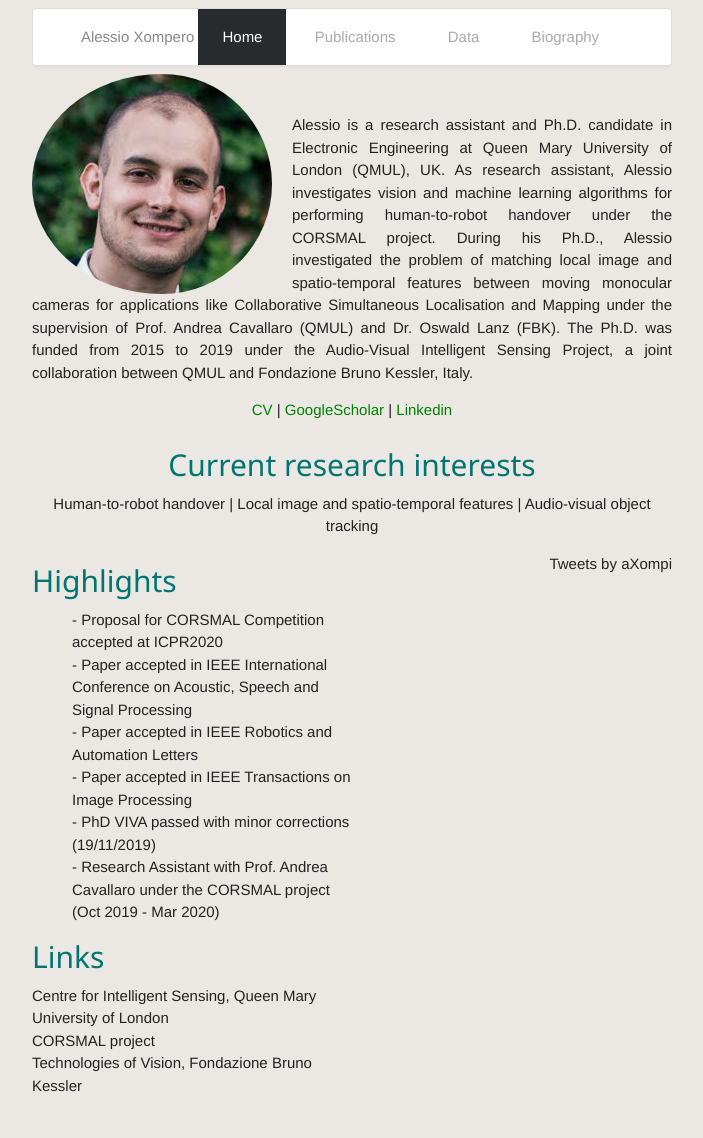
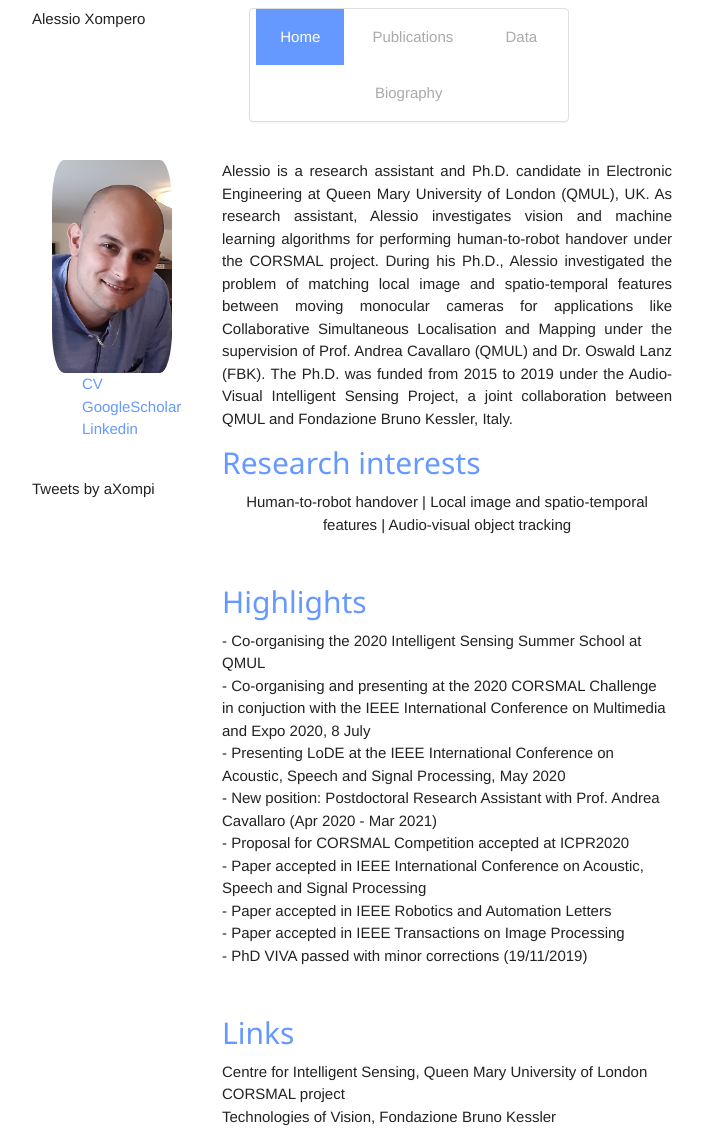
Before and after one commit to kerolex/kerolex.github.io, a PHP site: page / in a window 1280 px wide. Shown: the whole page, without its empty margins (288-991 px from the left). Before the commit the page ends 1092 px from the top, so only its background shows below. Run offline with PHP 8.4, Linux system fonts and the light colour scheme; some libraries are stand-ins or nearby versions.

Commit message:
Updated website

```diff
--- a/index.html
+++ b/index.html
@@ -21,7 +21,8 @@
 	<style>
 		h2{
 			text-align: left;
-			color: #017572;
+			/*color: #017572;*/
+			color: #6699ff;
 		}
 
 		#about, #news, #interests {
@@ -54,21 +55,35 @@
 
 	</div>
 -->
-
+<div id="about">
+	<p style="float:left">Alessio Xompero</p>
 	<nav style="text-align:center">
 		<ul>
-		<li>Alessio Xompero</li>
+			<!-- <li>Alessio Xompero</li> -->
 			<li><a href="index.html" class="active">Home</a></li>
 			<li><a href="publications.html">Publications</a></li>
 			<li><a href="data.html">Data</a></li>
 			<li><a href="bio.html">Biography</a></li>
 		</ul>
 	</nav>
+</div>
+
 
 <div id="about">
-	<div>
-		<img src="images/Alessio.jpg" style="float:left; padding-right:20px; border-radius: 50%;" alt="avatar"/>
-		<p style="padding-top:40px; text-align:justify">
+	<div style="float:left;width:25%;padding-top:30px">
+		<img src="images/Alessio2.jpg" style="padding-right:20px;padding-left:20px; border-radius:20%;width:100%;text-align:center" alt="avatar"/>
+		<br>
+		<p style="text-align:left;padding-left:50px;">
+			<a style="color:#6699ff" href="resources/AlessioX_CV_2020.pdf">CV</a><br>
+			<a style="color:#6699ff" href="https://scholar.google.it/citations?user=r7jxqOAAAAAJ&hl=en&oi=ao">GoogleScholar</a><br>
+			<a style="color:#6699ff" href="https://www.linkedin.com/in/alessioxompero/?locale=en_US">Linkedin</a>
+		</p>
+		<br>
+		<a class="twitter-timeline" data-lang="en" data-width="300" data-height="300" data-theme="light" href="https://twitter.com/aXompi?ref_src=twsrc%5Etfw">Tweets by aXompi</a>
+		<script async src="https://platform.twitter.com/widgets.js" charset="utf-8"></script>
+	</div>
+	<div style="float:left;width:75%;padding-left:30px;">
+		<p style="padding-top:30px; text-align:justify">
 			Alessio is a research assistant and Ph.D. candidate in Electronic Engineering at Queen Mary University of London (QMUL), UK.
 			As research assistant, Alessio investigates vision and machine learning algorithms for performing human-to-robot handover under the
 			<a href="http://corsmal.eecs.qmul.ac.uk">CORSMAL</a> project.
@@ -77,45 +92,31 @@
 			<a href="http://www.eecs.qmul.ac.uk/~andrea/">Prof. Andrea Cavallaro</a> (QMUL) and <a href="https://tev.fbk.eu/people/profile/lanz">Dr. Oswald Lanz</a> (FBK).
 			The Ph.D. was funded from 2015 to 2019 under the Audio-Visual Intelligent Sensing Project, a joint collaboration between QMUL and Fondazione Bruno Kessler, Italy.
 		</p>
-		<p style="text-align:center">
-			<a style="color:#008000" href="resources/AlessioX_CV_2020.pdf">CV</a> |
-			<a style="color:#008000" href="https://scholar.google.it/citations?user=r7jxqOAAAAAJ&hl=en&oi=ao">GoogleScholar</a> |
-			<a style="color:#008000" href="https://www.linkedin.com/in/alessioxompero/?locale=en_US">Linkedin</a>
-			<!-- <a style="color:#008000" href="https://twitter.com/aXompi">Twitter</a> -->
+		<h2>Research interests</h2>
+		<p style="text-align:center">Human-to-robot handover | Local image and spatio-temporal features | Audio-visual object tracking</p>	<br>
+		<h2>Highlights</h2>
+		<p>
+			- Co-organising the <a href="http://cis.eecs.qmul.ac.uk/school2020.html">2020 Intelligent Sensing Summer School</a> at QMUL<br>
+			- Co-organising and presenting at the <a href="http://corsmal.eecs.qmul.ac.uk/ICME2020challenge.html">2020 CORSMAL Challenge</a> in conjuction with the IEEE International Conference on Multimedia and Expo 2020, 8 July<br>
+			- Presenting LoDE at the IEEE International Conference on Acoustic, Speech and Signal Processing, May 2020 <br>
+			- New position: Postdoctoral Research Assistant with Prof. Andrea Cavallaro (Apr 2020 - Mar 2021) <br>
+			- Proposal for CORSMAL Competition accepted at <a href="https://icpr2020.com">ICPR2020</a><br>
+			- Paper accepted in IEEE International Conference on Acoustic, Speech and Signal Processing<br>
+			- Paper accepted in IEEE Robotics and Automation Letters<br>
+			- Paper accepted in IEEE Transactions on Image Processing<br>
+			- PhD VIVA passed with minor corrections (19/11/2019) <br>
 		</p>
-	</div>
-
-	<div style="clear:both"></div>
-</div>
-
-<div id="interests">
-	<h2 style="text-align:center">Current research interests</h2>
-	<p style="text-align:center">Human-to-robot handover | Local image and spatio-temporal features | Audio-visual object tracking</p>
-</div>
-<div id="news" style="clear:both;">
-	<div style="float:left; width:50%">
-		<h2>Highlights</h2>
-		<ul style="list-style-type:none;">
-			<li>- Proposal for CORSMAL Competition accepted at <a href="https://icpr2020.com">ICPR2020</a></li>
-			<li>- Paper accepted in IEEE International Conference on Acoustic, Speech and Signal Processing</li>
-			<li>- Paper accepted in IEEE Robotics and Automation Letters</li>
-			<li>- Paper accepted in IEEE Transactions on Image Processing</li>
-			<li>- PhD VIVA passed with minor corrections (19/11/2019) </li>
-			<li>- Research Assistant with Prof. Andrea Cavallaro under the CORSMAL project (Oct 2019 - Mar 2020)</li>
-		</ul>
-		<div id="links">
+		<br>
 		<h2>Links</h2>
 		<a href="http://cis.eecs.qmul.ac.uk/">Centre for Intelligent Sensing, Queen Mary University of London</a><br>
 		<a href="http://corsmal.eecs.qmul.ac.uk">CORSMAL project</a><br>
 		<a href="https://tev.fbk.eu/">Technologies of Vision, Fondazione Bruno Kessler</a>
 	</div>
-	</div>
-	<div id="latestnews" style="float:right">
-		<a class="twitter-timeline" data-lang="en" data-width="400" data-height="400" data-theme="light" href="https://twitter.com/aXompi?ref_src=twsrc%5Etfw">Tweets by aXompi</a>
-		<script async src="https://platform.twitter.com/widgets.js" charset="utf-8"></script>
-	</div>
 	<div style="clear:both"></div>
 </div>
+
+
+
 </body>
 
 <script>
--- a/mystyle.css
+++ b/mystyle.css
@@ -5,7 +5,7 @@ background-color: #ADABAB;
 }
 
 body {
-background-color: #EBE8E4;
+background-color: #ffffff;
 color: #222;
 font-family: "HelveticaNeue-Light", "Helvetica Neue Light", "Helvetica Neue", Helvetica, Arial, "Lucida Grande", sans-serif;
 font-weight: 300;
@@ -61,7 +61,7 @@ background-color: #fff;
 border: 1px solid #dedede;
 border-radius: 4px;
 box-shadow: 0 2px 2px -1px rgba(0, 0, 0, 0.055);
-color: #888;
+color: #6699ff;
 display: block;
 margin: 8px auto;
 overflow: hidden;
@@ -109,7 +109,7 @@ transition: color 0.1s linear;
 }
 
 nav > ul > li:hover {
-background-color: rgb( 40, 44, 47 );
+background-color: #6699ff;
 }
 
 nav > ul > li:hover > a {
@@ -121,7 +121,7 @@ border-top-color: rgb( 255, 255, 255 );
 }
 
 nav > ul > li > a.active {
-  background-color: rgb( 40, 44, 47 );
+  background-color: #6699ff;
   color: white;
 }
 
```
Also changed, not shown: bio.html (+10 -4 lines), data.html (+10 -5 lines), publications.html (+29 -17 lines), images/Alessio2.jpg (added), 1 other file. Lines whose indentation alone changed are shown as unchanged.
